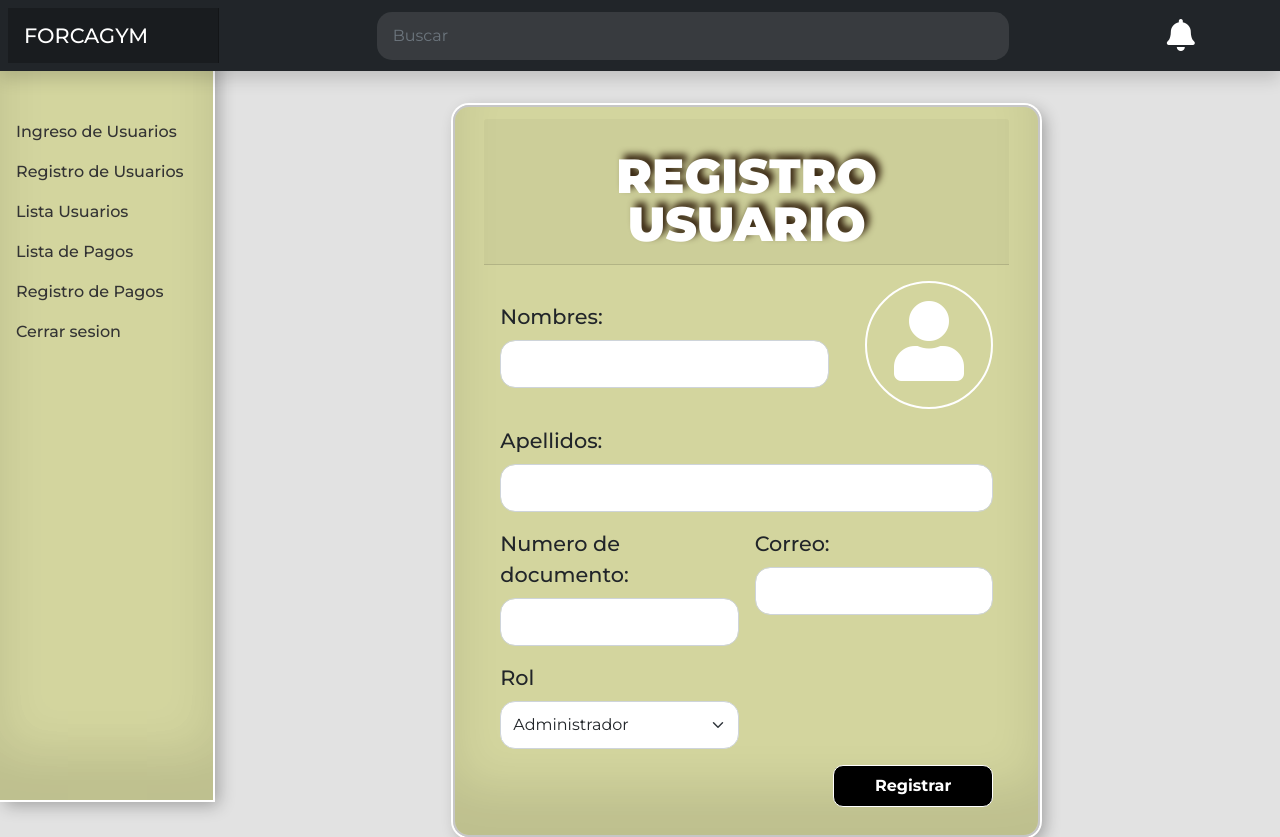
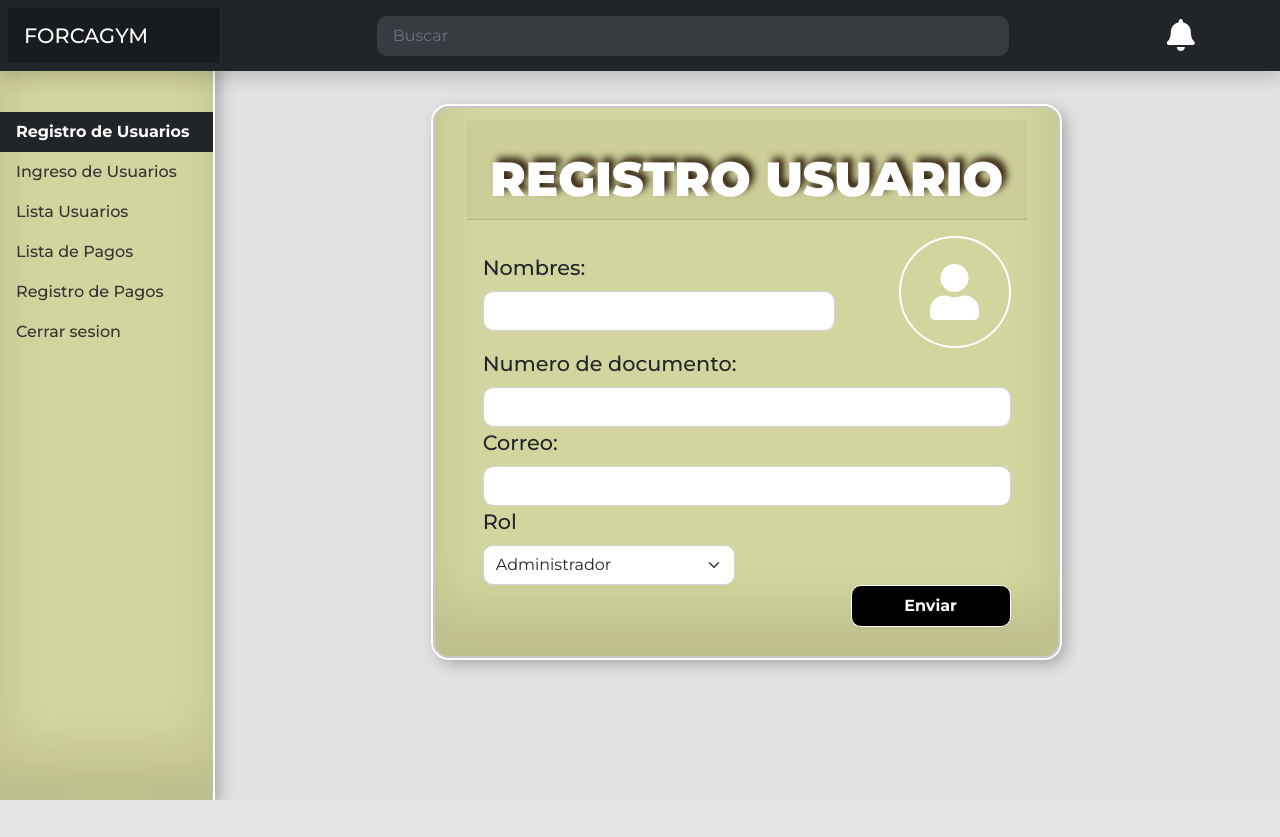
Before and after one commit to hasergecris/gimnasio, a PHP site: page /index.php?pagina=registro_usuario in a window 1280 px wide. After the commit the page ends 800 px from the top, so only its background shows below. Run offline with PHP 8.4, Linux system fonts and the light colour scheme; some libraries are stand-ins or nearby versions; some web fonts are replaced.

Commit message:
actualizacion formulario registro

```diff
--- /dev/null
+++ b/controladores/formularios.controlador.php
@@ -0,0 +1,12 @@
+<?php
+  class ControladorFormularios {
+
+    // REGISTRO
+  static public function ctrRegistroUsuarios(){
+
+      if(isset($_POST["registroNombre"])) {
+          return "ok";
+      }
+    }
+
+  }
--- a/controladores/plantilla.controlador.php
+++ b/controladores/plantilla.controlador.php
@@ -1,8 +1,5 @@
 <?php
-
   class ControladorPlantilla {
-
-        // LLAMADA A LA PLANTILLA
     public function ctrTraerPlantilla() {
       // include se utiliza para invocar el archivo que contiene codigo html o php
       include "vista/plantilla.php";
--- a/index.php
+++ b/index.php
@@ -1,7 +1,11 @@
 <?php
 // require() establece que el codigo del archivo es requerido
     require_once "controladores/plantilla.controlador.php";
+    require_once "controladores/formularios.controlador.php";
+
 
     $plantilla = new ControladorPlantilla();
     $plantilla -> ctrTraerPlantilla();
+
+
  ?>
--- a/styles.css
+++ b/styles.css
@@ -1,6 +1,6 @@
 body {
-    font-family:'Montserrat', sans-serif !important;
-    background: rgba(226,226,226,1);
+  font-family: 'Montserrat', sans-serif !important;
+  background: rgba(226, 226, 226, 1);
 }
 
 
@@ -8,20 +8,18 @@ body {
 .fondo {
   background-image: url(./images/fondo.jpg);
   background-repeat: no-repeat;
-    background-size: cover!important;
+  background-size: cover !important;
   background-position: center center;
   min-height: 100% !important;
-    padding-bottom: 2%;
-    height: 51rem;
-
+  height: 45.7vw;
 }
 
 
 .foto {
   border: 2px solid #fff;
   border-radius: 100%;
-  width: 8rem;
-  height: 8rem;
+  width: 7rem;
+  height: 7rem;
   cursor: pointer;
 }
 
@@ -35,9 +33,9 @@ body {
   background-color: rgba(175, 182, 1, 0.3);
   color: rgba(175, 182, 1, 0.3);
   box-shadow:
-    inset 0 -3em 3em rgba(0,0,0,0.1),
-          0 0  0 2px rgb(255,255,255),
-          0.3em 0.3em 1em rgba(0,0,0,0.3);
+    inset 0 -3em 3em rgba(0, 0, 0, 0.1),
+    0 0 0 2px rgb(255, 255, 255),
+    0.3em 0.3em 1em rgba(0, 0, 0, 0.3);
 }
 
 
@@ -54,9 +52,9 @@ body {
   background-color: rgba(175, 182, 1, 0.3) !important;
   color: rgba(175, 182, 1, 0.3);
   box-shadow:
-  inset 0 -3em 3em rgba(0,0,0,0.1),
-        0 0  0 2px rgb(255,255,255),
-        0.3em 0.3em 1em rgba(0,0,0,0.3);
+    inset 0 -3em 3em rgba(0, 0, 0, 0.1),
+    0 0 0 2px rgb(255, 255, 255),
+    0.3em 0.3em 1em rgba(0, 0, 0, 0.3);
 }
 
 #tabla_usuarios {
@@ -64,9 +62,9 @@ body {
   background-color: rgba(175, 182, 1, 0.3);
   color: rgba(175, 182, 1, 0.3);
   box-shadow:
-  inset 0 -3em 3em rgba(0,0,0,0.1),
-        0 0  0 2px rgb(255,255,255),
-        0.3em 0.3em 1em rgba(0,0,0,0.3);
+    inset 0 -3em 3em rgba(0, 0, 0, 0.1),
+    0 0 0 2px rgb(255, 255, 255),
+    0.3em 0.3em 1em rgba(0, 0, 0, 0.3);
   margin-top: 3rem;
   border-radius: 10px;
 }
@@ -78,9 +76,9 @@ body {
   background-color: rgba(175, 182, 1, 0.3);
   color: rgba(175, 182, 1, 0.3);
   box-shadow:
-  inset 0 -3em 3em rgba(0,0,0,0.1),
-        0 0  0 2px rgb(255,255,255),
-        0.3em 0.3em 1em rgba(0,0,0,0.3);
+    inset 0 -3em 3em rgba(0, 0, 0, 0.1),
+    0 0 0 2px rgb(255, 255, 255),
+    0.3em 0.3em 1em rgba(0, 0, 0, 0.3);
 }
 
 .texto {
@@ -107,24 +105,32 @@ body {
 
 .titulo_general {
   font-weight: 900;
-    font-size:  3rem;
+  font-size: 3rem;
   color: #fff !important;
   text-shadow: 5px -5px 7px #362410;
 }
 
 
 .contenido {
-    padding: 2% 9% 0%  !important;
+  padding: 2% 7% 0% !important;
 }
 
 .form-control {
-    height: 3rem !important;
-    border-radius: 15px !important;
+  height: 2.5rem !important;
+  border-radius: 10px !important;
+}
+
+.control_ingreso {
+  height: 2.5rem !important;
+  border-top-left-radius: 0 !important;
+  border-top-right-radius: 10px !important;
+  border-bottom-right-radius: 10px !important;
+  border-bottom-left-radius: 0 !important;
 }
 
 .form-select {
-    height: 3rem !important;
-    border-radius: 15px !important;
+  height: 2.5rem !important;
+  border-radius: 10px !important;
 }
 
 /* botones */
@@ -270,18 +276,15 @@ body {
 }
 
 .icono_noti {
-  color:#fff !important;
+  color: #fff !important;
   font-size: 2rem !important;
   cursor: pointer;
 }
 
 .icono_usuario {
   color: #fff;
-  font-size: 5rem;
-  display: flex;
-  padding-top: 15%;
-  justify-content: center;
-  align-items: center;
+  font-size: 3.5rem;
+
 }
 
 .bd-placeholder-img {
@@ -316,6 +319,27 @@ body {
     opacity: 0;
     transform: translateY(-100%);
   }
+}
+
+/* ERROR404 */
+
+#error404 {
+  padding-top: 5rem;
+}
+
+.texto_404 {
+  font-family: 'Montserrat', sans-serif;
+  font-size: 4rem;
+  font-weight: 800;
+  color: #212529;
+}
+
+.texto_pagina {
+  font-family: 'Montserrat', sans-serif;
+  font-size: 3rem;
+  font-weight: 800;
+  line-height: 1;
+  color: #212529;
 }
 
 /* MODAL */
--- a/vista/paginas/dashboard.php
+++ b/vista/paginas/dashboard.php
@@ -1,61 +1,113 @@
-
-
 <header class="navbar navbar-dark sticky-top bg-dark flex-md-nowrap p-2 shadow">
-  <a class="navbar-brand col-md-3 col-lg-2 me-0 px-3 texto" href="../vista/login_admin.php">FORCAGYM</a>
+  <a class="navbar-brand col-md-3 col-lg-2 me-0 px-3 texto" href="index.php?pagina=login_admin">FORCAGYM</a>
   <button class="navbar-toggler position-absolute d-md-none collapsed" type="button" data-bs-toggle="collapse" data-bs-target="#sidebarMenu" aria-controls="sidebarMenu" aria-expanded="false" aria-label="Toggle navigation">
     <span class="navbar-toggler-icon"></span>
   </button>
   <input class="form-control form-control-dark w-50" type="text" placeholder="Buscar" aria-label="Search">
-
   <div class="col-1 icono_noti">
     <i class="fas fa-bell"></i>
   </div>
 </header>
 
+
 <div class="container-fluid">
   <div class="row">
     <nav id="sidebarMenu" class="col-md-3 col-lg-2 d-md-block bg-light sidebar collapse">
       <div class="position-sticky pt-3">
+
         <ul class="nav flex-column">
+
+          <?php if(isset($_GET["pagina"])):?>
+
+            <?php if($_GET["pagina"] == "registro_usuario"):?>
               <li class="nav-item">
-            <a class="nav-link" href="index.php?pagina=login_usuario">
-              Ingreso de Usuarios
-            </a>
+                <a class="nav-link active" href="index.php?pagina=registro_usuario">Registro de Usuarios</a>
+              </li>
+              <?php else:?>
+              <li class="nav-item">
+                <a class="nav-link" href="index.php?pagina=registro_usuario">Registro de Usuarios</a>
+              </li>
+            <?php endif?>
+
+            <?php if($_GET["pagina"] == "login_usuario"):?>
+              <li class="nav-item">
+                <a class="nav-link active" href="index.php?pagina=login_usuario">Ingreso de Usuarios</a>
+              </li>
+              <?php else:?>
+                <li class="nav-item">
+                <a class="nav-link" href="index.php?pagina=login_usuario">Ingreso de Usuarios</a>
+              </li>
+            <?php endif?>
+
+            <?php if($_GET["pagina"] == "lista_usuario"):?>
+              <li class="nav-item">
+                <a class="nav-link active" href="index.php?pagina=lista_usuario">Lista Usuarios</a>
+              </li>
+              <?php else:?>
+                <li class="nav-item">
+                  <a class="nav-link" href="index.php?pagina=lista_usuario">Lista Usuarios</a>
+                </li>
+            <?php endif?>
+
+            <?php if($_GET["pagina"] == "lista_pagos"):?>
+              <li class="nav-item">
+                <a class="nav-link active" href="index.php?pagina=lista_pagos">Lista de Pagos</a>
+              </li>
+              <?php else:?>
+                <li class="nav-item">
+                <a class="nav-link" href="index.php?pagina=lista_pagos">Lista de Pagos</a>
+              </li>
+            <?php endif?>
+
+            <?php if($_GET["pagina"] == "registro_pagos"):?>
+              <li class="nav-item">
+                <a class="nav-link active" href="index.php?pagina=registro_pagos">Registro de Pagos</a>
+              </li>
+              <?php else:?>
+                <li class="nav-item">
+                  <a class="nav-link" href="index.php?pagina=registro_pagos">Registro de Pagos</a>
+                </li>
+            <?php endif?>
+
+            <?php if($_GET["pagina"] == "salir"):?>
+              <li class="nav-item">
+                <a class="nav-link" href="index.php?pagina=salir">Cerrar sesion</a>
+              </li>
+              <?php else:?>
+                <li class="nav-item">
+                  <a class="nav-link" href="index.php?pagina=salir">Cerrar sesion</a>
+                </li>
+            <?php endif?>
+
+            <?php else:?>
+
+              <li class="nav-item">
+                <a class="nav-link active" href="index.php?pagina=registro_usuario">Registro de Usuarios</a>
               </li>
 
               <li class="nav-item">
-            <a class="nav-link" href="index.php?pagina=registro_usuario">
-              Registro de Usuarios
-            </a>
-          </li>
-          <li class="nav-item">
-            <a class="nav-link" href="index.php?pagina=lista_usuario">
-              Lista Usuarios
-            </a>
+                <a class="nav-link" href="index.php?pagina=login_usuario">Ingreso de Usuarios</a>
               </li>
 
               <li class="nav-item">
-            <a class="nav-link" href="index.php?pagina=lista_pagos">
-              Lista de Pagos
-            </a>
+                <a class="nav-link" href="index.php?pagina=lista_usuario">Lista Usuarios</a>
               </li>
+
               <li class="nav-item">
-            <a class="nav-link" href="index.php?pagina=registro_pagos">
-              Registro de Pagos
-            </a>
+                <a class="nav-link" href="index.php?pagina=lista_pagos">Lista de Pagos</a>
               </li>
+
               <li class="nav-item">
-            <a class="nav-link" href="index.php?pagina=salir">
-              Cerrar sesion
-            </a>
+                <a class="nav-link" href="index.php?pagina=registro_pagos">Registro de Pagos</a>
               </li>
+
+              <li class="nav-item">
+                <a class="nav-link" href="index.php?pagina=salir">Cerrar sesion</a>
+              </li>
+          <?php endif?>
+
+        </ul>
       </div>
     </nav>
 
     <main class="col-md-9 ms-sm-auto col-lg-10 px-md-4 contenido">
-
-
-      <!-- </main>
-      </div>
-    </div>
-     -->
--- a/vista/paginas/lista_usuario.php
+++ b/vista/paginas/lista_usuario.php
@@ -1,6 +1,7 @@
 <?php
   require("dashboard.php")
 ?>
+
 
 <div id="tabla_usuarios">
   <h1 class="titulo_general text-center">LISTA DE USUARIOS</h1>
--- a/vista/paginas/login_admin.php
+++ b/vista/paginas/login_admin.php
@@ -23,8 +23,7 @@
             </div>
             <div class="card-footer">
               <div class="col-12 d-flex justify-content-center">
-                <!-- <a href="./lista_usuario.php" class="btn btn-lg btn-success mb-3 boton_general"> Enviar</a> -->
-                <a href="index.php?pagina=dashboard" class="btn btn-lg btn-success mb-3 boton_general">Ingresar</a>
+                <a href="index.php?pagina=registro_usuario" class="btn btn-lg btn-success mb-3 boton_general">Ingresar</a>
               </div>
             </div>
           </form>
--- a/vista/paginas/registro_usuario.php
+++ b/vista/paginas/registro_usuario.php
@@ -1,8 +1,6 @@
 <?php
   require("dashboard.php")
 ?>
-
-
 
 <div id="ingreso_cliente">
   <div class="container">
@@ -13,39 +11,66 @@
             <h2 class="titulo text-center">REGISTRO USUARIO</h2>
           </div>
           <div class="card-body">
-            <form class="row g-3">
+            <form method="post" class="row">
               <div class="col-12 d-flex justify-content-between align-items-center">
                 <div class="col-md-8">
-                  <label for="validationDefault01" class="form-label texto">Nombres:</label>
-                  <input type="text" class="form-control" id="validationDefault01"  required>
+                  <label for="nombres" class="form-label texto">Nombres:</label>
+                  <input type="text" class="form-control" id="nombres" name="registroNombre">
                 </div>
-                <div class="col-md-4 foto">
-                <i class="fas fa-user icono_usuario"></i>
+                <div class=" col-md-4 caja-contador d-flex justify-content-end">
+                  <div class="foto  d-flex justify-content-center align-items-center">
+                    <i class="fas fa-user icono_usuario"></i>
+                  </div>
                 </div>
+              </div>
 
+              <div class="col-md-12">
+                <label for="num_documento" class="form-label texto">Numero de documento:</label>
+                <input type="text" class="form-control" id="num_documento" name="registroDocumento"  aria-describedby="inputGroupPrepend2">
               </div>
+
               <div class="col-md-12">
-                <label for="validationDefault02" class="form-label texto">Apellidos:</label>
-                <input type="text" class="form-control" id="validationDefault02"  required>
-              </div>
-              <div class="col-md-6">
-                <label for="validationDefaultUsername" class="form-label texto">Numero de documento:</label>
-                <input type="text" class="form-control" id="validationDefaultUsername"  aria-describedby="inputGroupPrepend2" required>
+                <label for=correo" class="form-label texto">Correo:</label>
+                <input type="email" class="form-control" id="correo" name="registroCorreo">
               </div>
 
               <div class="col-md-6">
-                <label for="validationDefault03" class="form-label texto">Correo:</label>
-                <input type="email" class="form-control" id="validationDefault03" required>
-              </div>
-              <div class="col-md-6">
                 <label for="validationDefault04" class="form-label texto">Rol</label>
-                <select class="form-select" id="validationDefault04" required>
+                <select class="form-select" id="validationDefault04">
                   <option selected disabled value="">Administrador</option>
                   <option>Cliente</option>
                 </select>
               </div>
+
+              <?php
+
+                // $registro = new ControladorFormularios();
+                // $registro -> ctrRegistroUsuarios();
+
+                $registro = ControladorFormularios::ctrRegistroUsuarios();
+
+                if($registro == "ok") {
+
+                  echo
+                  '<script>
+                      if(window.history.replaceState) {
+
+                        window.history.replaceState(null,null,window.location.href);
+                      }
+                    </script>';
+
+                    echo '<div class="alert alert-success">El usuario ha sido registrado</div>';
+
+                  }
+                ?>
+
+
+
+
+
+
               <div class="col-12 d-flex justify-content-end">
-                <button type="submit" class="btn btn-lg btn-primary boton_general">Registrar</button>
+                <button type="submit" class="btn btn-lg btn-primary boton_general">Enviar</button>
               </div>
             </form>
           </div>
--- a/vista/plantilla.php
+++ b/vista/plantilla.php
@@ -18,50 +18,12 @@
 
 </head>
 
-<!-- <nav class="navbar navbar-expand-lg navbar-light bg-light">
-  <div class="container-fluid">
-    <a class="navbar-brand" href="#">Navbar</a>
-    <button class="navbar-toggler" type="button" data-bs-toggle="collapse" data-bs-target="#navbarSupportedContent" aria-controls="navbarSupportedContent" aria-expanded="false" aria-label="Toggle navigation">
-      <span class="navbar-toggler-icon"></span>
-    </button>
-    <div class="collapse navbar-collapse" id="navbarSupportedContent">
-      <ul class="navbar-nav me-auto mb-2 mb-lg-0">
-        <li class="nav-item">
-          <a class="nav-link active" aria-current="page" href="#">Home</a>
-        </li>
-        <li class="nav-item">
-          <a class="nav-link" href="#">Link</a>
-        </li>
-        <li class="nav-item dropdown">
-          <a class="nav-link dropdown-toggle" href="#" id="navbarDropdown" role="button" data-bs-toggle="dropdown" aria-expanded="false">
-            Dropdown
-          </a>
-          <ul class="dropdown-menu" aria-labelledby="navbarDropdown">
-            <li><a class="dropdown-item" href="#">Action</a></li>
-            <li><a class="dropdown-item" href="#">Another action</a></li>
-            <li><hr class="dropdown-divider"></li>
-            <li><a class="dropdown-item" href="#">Something else here</a></li>
-          </ul>
-        </li>
-        <li class="nav-item">
-          <a class="nav-link disabled" href="#" tabindex="-1" aria-disabled="true">Disabled</a>
-        </li>
-      </ul>
-      <form class="d-flex">
-        <input class="form-control me-2" type="search" placeholder="Search" aria-label="Search">
-        <button class="btn btn-outline-success" type="submit">Search</button>
-      </form>
-    </div>
-  </div>
-</nav> -->
 <body>
 
-
-    <!-- <div class="container-fluid">
-        <div class="container"> -->
   <?php
     if(isset($_GET["pagina"])){
       if( $_GET["pagina"]== "login_usuario" ||
+          $_GET["pagina"]== "login_admin" ||
           $_GET["pagina"]== "lista_pagos" ||
           $_GET["pagina"]== "lista_usuario" ||
           $_GET["pagina"]== "registro_pagos" ||
@@ -70,20 +32,19 @@
           $_GET["pagina"]== "salir"
           ) {
 
+
             include "paginas/".$_GET["pagina"].".php";
+
+          }else {
+
+            include "paginas/error404.php";
+
           }
+
       }else {
           include "paginas/login_admin.php";
       }
   ?>
-        <!-- </div>
-    </div>
-                     -->
-
-
-
-
-
 
 
 
```
Also changed, not shown: controladores/funciones.php (deleted, +0 -14 lines), vista/paginas/error404.php (added, +19 -0 lines), vista/paginas/login_usuario.php (+8 -6 lines). Lines whose indentation alone changed are shown as unchanged.
